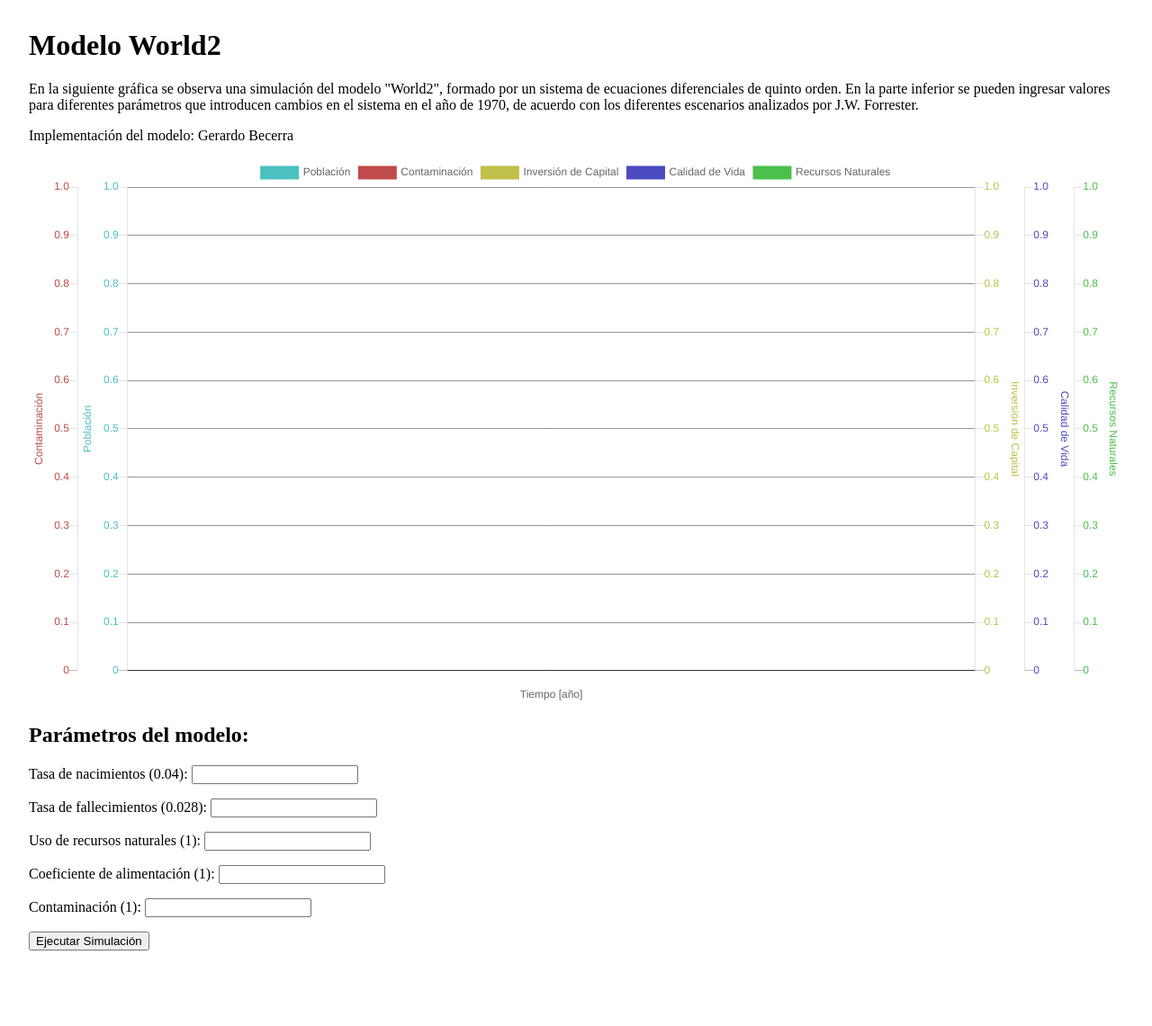
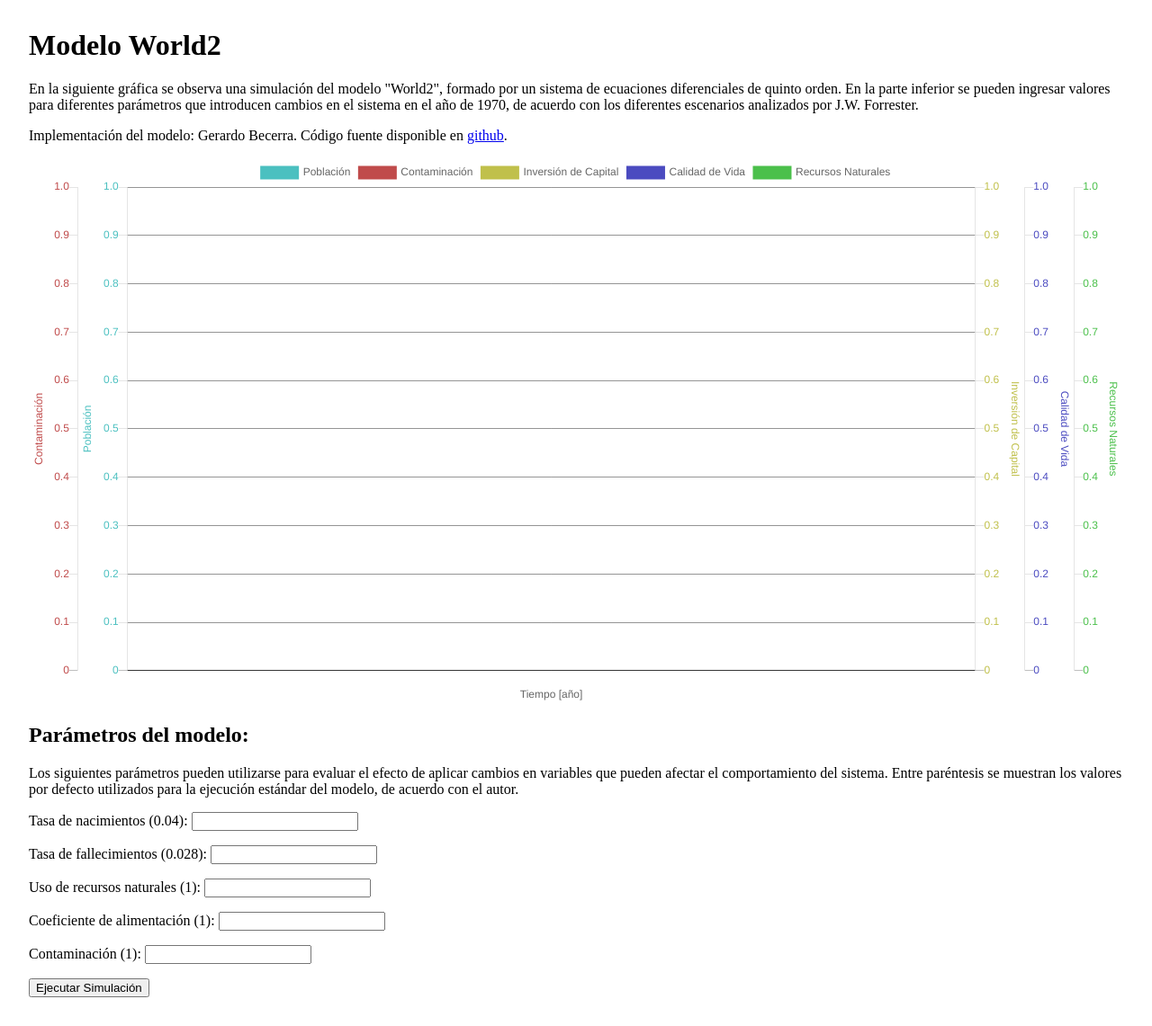
Before and after one commit to gjbecerra/world2-model, a Flask app: template templates/world2_model.html in a window 1280 px wide. Shown: the whole page at 90% size. Before the commit the page ends 1057 px from the top, so only its background shows below. Run offline with Flask 2, Linux system fonts and the light colour scheme; the template is opened without the code that fills it, so the values that code supplies are empty.

Commit message:
Adds some text and details on model page

```diff
--- a/templates/world2_model.html
+++ b/templates/world2_model.html
@@ -10,11 +10,12 @@
   <body>
     <h1>Modelo World2</h1>
     <p>En la siguiente gráfica se observa una simulación del modelo "World2", formado por un sistema de ecuaciones diferenciales de quinto orden. En la parte inferior se pueden ingresar valores para diferentes parámetros que introducen cambios en el sistema en el año de 1970, de acuerdo con los diferentes escenarios analizados por J.W. Forrester.</p>
-    <p>Implementación del modelo: Gerardo Becerra</p>
+    <p>Implementación del modelo: Gerardo Becerra. Código fuente disponible en <a href="https://github.com/gjbecerra/world2-model" target="_blank">github</a>.</p>
     <!-- bar chart canvas element -->
     <canvas id="populationChart" width="1200" height="600"></canvas>
     <h2>Parámetros del modelo:</h2>
     <form method="POST">
+        <p>Los siguientes parámetros pueden utilizarse para evaluar el efecto de aplicar cambios en variables que pueden afectar el comportamiento del sistema. Entre paréntesis se muestran los valores por defecto utilizados para la ejecución estándar del modelo, de acuerdo con el autor.</p>
         <p>Tasa de nacimientos (0.04): <input name="birthRate"/></p>
         <p>Tasa de fallecimientos (0.028): <input name="deathRate"/></p>
         <p>Uso de recursos naturales (1): <input name="naturalResourceUsage"/></p>
```
